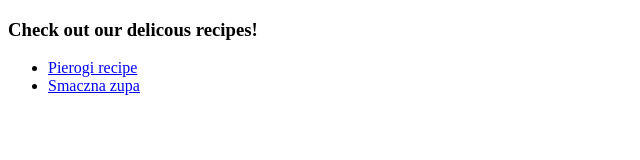
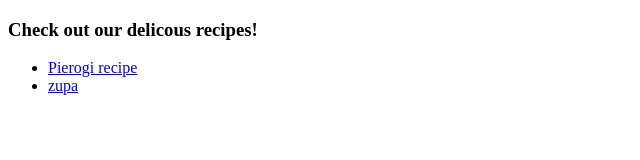
Before and after one commit to MiloszNowicki/cook-book, a Gatsby site: page / in a window 1280 px wide. Shown: the full height of the page, 0-640 px from the left. Built offline with nearby package versions, Linux system fonts and the light colour scheme; Gatsby itself is replaced by a stand-in of ours.

Commit message:
Update Recipe “smaczna-zupa”

```diff
--- a/recipe/smaczna-zupa.md
+++ b/recipe/smaczna-zupa.md
@@ -1,7 +1,7 @@
 ---
 path: zupa
 date: '2018-06-11'
-title: Smaczna zupa
+title: zupa
 photo: 'https://www.reddit.com/r/dankmemes/comments/761ufu/please_no_spirits/'
 recipe: please dont eat my asss sprirtss.
 ---
```
